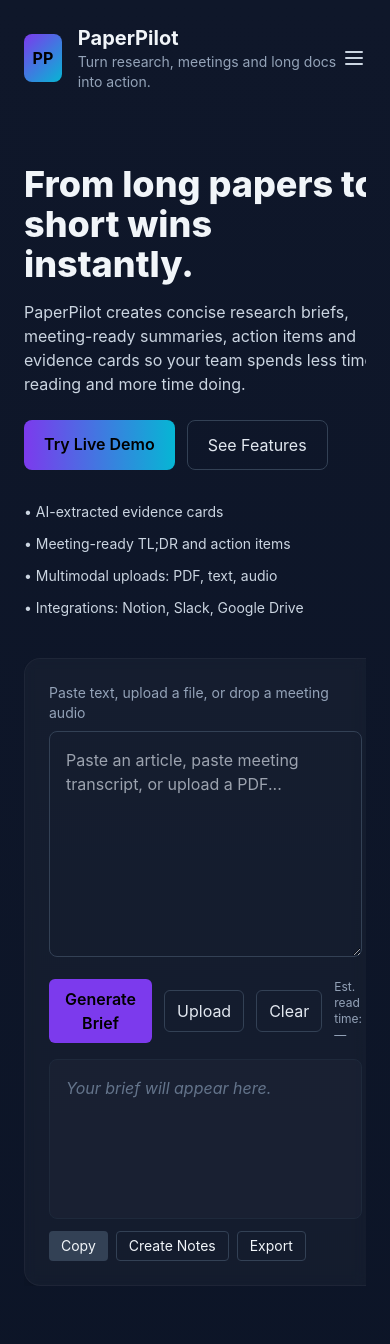
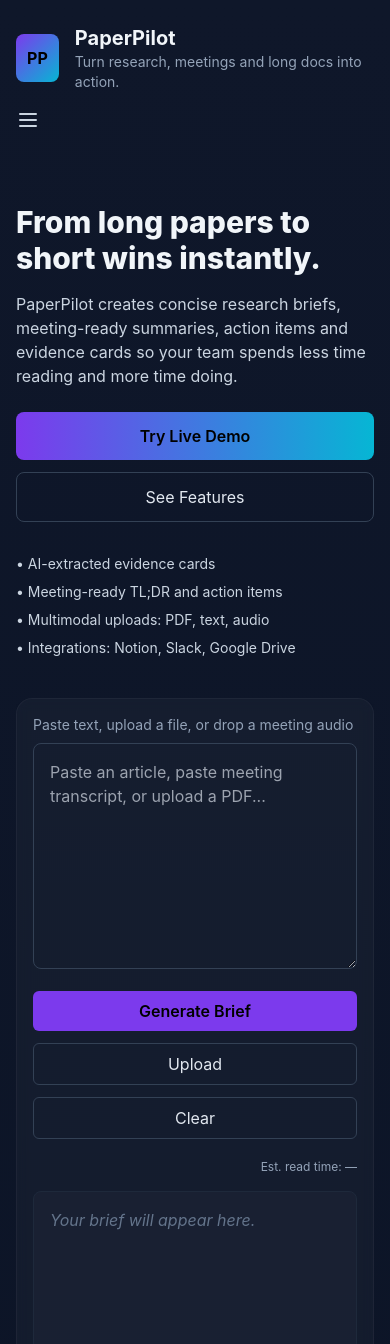
Before and after one commit to alphaoracleai/alphaoracleai, a plain HTML site: page index.html in a window 390 px wide. Shown: the top 1344 px of the page. Drawn offline with nearby package versions, Linux system fonts and the light colour scheme.

Commit message:
Update index.html

```diff
--- a/index.html
+++ b/index.html
@@ -6,18 +6,44 @@
   <title>PaperPilot AI Research & Meeting Briefs</title>
   <script src="https://cdn.tailwindcss.com"></script>
   <style>
-    :root{--bg1:#0f172a;--card:#0b1220;--accent:#7c3aed;--muted:#94a3b8}
-    body{background:linear-gradient(180deg,var(--bg1) 0%,#071021 100%);font-family:Inter, ui-sans-serif, system-ui, -apple-system, 'Segoe UI', Roboto, 'Helvetica Neue', Arial}
-    .glass{background:rgba(255,255,255,0.03);backdrop-filter:blur(6px);border:1px solid rgba(255,255,255,0.04)}
-    .fade-in{opacity:0;transform:translateY(12px);transition:all .6s ease}
-    .fade-in.visible{opacity:1;transform:none}
-    pre.pretty{white-space:pre-wrap;word-wrap:break-word}
-    .blob{filter:blur(52px);opacity:.12}
+    :root {
+      --bg1:#0f172a;
+      --card:#0b1220;
+      --accent:#7c3aed;
+      --muted:#94a3b8;
+    }
+    body {
+      background: linear-gradient(180deg,var(--bg1) 0%,#071021 100%);
+      font-family: Inter, ui-sans-serif, system-ui, -apple-system, 'Segoe UI', Roboto, 'Helvetica Neue', Arial;
+    }
+    .glass {
+      background: rgba(255,255,255,0.03);
+      backdrop-filter: blur(6px);
+      border: 1px solid rgba(255,255,255,0.04);
+    }
+    .fade-in {
+      opacity: 0;
+      transform: translateY(12px);
+      transition: all .6s ease;
+    }
+    .fade-in.visible {
+      opacity: 1;
+      transform: none;
+    }
+    pre.pretty {
+      white-space: pre-wrap;
+      word-wrap: break-word;
+    }
+    .blob {
+      filter: blur(52px);
+      opacity: .12;
+    }
   </style>
 </head>
 <body class="min-h-screen text-slate-100 antialiased">
+
   <!-- Header -->
-  <header class="max-w-7xl mx-auto px-6 py-6 flex items-center justify-between">
+  <header class="max-w-7xl mx-auto px-4 sm:px-6 py-6 flex flex-wrap items-center justify-between">
     <div class="flex items-center gap-4">
       <div class="w-12 h-12 rounded-lg flex items-center justify-center" style="background:linear-gradient(135deg,#7c3aed,#06b6d4);">
         <strong class="text-black">PP</strong>
@@ -29,7 +55,7 @@
     </div>
 
     <!-- Desktop Menu -->
-    <nav class="hidden md:flex items-center gap-3 text-sm">
+    <nav class="hidden md:flex items-center gap-3 text-sm mt-4 md:mt-0">
       <a href="#features" class="text-slate-300 hover:text-white">Features</a>
       <a href="#demo" class="text-slate-300 hover:text-white">Demo</a>
       <a href="#workflow" class="text-slate-300 hover:text-white">Workflow</a>
@@ -39,7 +65,7 @@
     </nav>
 
     <!-- Mobile Hamburger -->
-    <div class="md:hidden flex items-center">
+    <div class="md:hidden flex items-center mt-4">
       <button id="menuBtn" class="text-slate-300 focus:outline-none">
         <svg xmlns="http://www.w3.org/2000/svg" class="h-6 w-6" fill="none" viewBox="0 0 24 24" stroke="currentColor">
           <path stroke-linecap="round" stroke-linejoin="round" stroke-width="2" d="M4 6h16M4 12h16M4 18h16"/>
@@ -61,18 +87,18 @@
   </div>
 
   <!-- Hero -->
-  <main class="max-w-6xl mx-auto px-6 pt-12">
+  <main class="max-w-6xl mx-auto px-4 sm:px-6 pt-12">
     <section class="relative overflow-hidden">
-      <div class="grid md:grid-cols-2 gap-10 items-center">
+      <div class="grid grid-cols-1 md:grid-cols-2 gap-10 items-center">
         <div>
-          <h2 class="text-4xl md:text-5xl font-extrabold mb-4">From long papers to short wins instantly.</h2>
+          <h2 class="text-3xl sm:text-4xl md:text-5xl font-extrabold mb-4">From long papers to short wins instantly.</h2>
           <p class="text-slate-300 mb-6">PaperPilot creates concise research briefs, meeting-ready summaries, action items and evidence cards so your team spends less time reading and more time doing.</p>
-          <div class="flex gap-3">
-            <a href="#demo" class="px-5 py-3 rounded-lg bg-gradient-to-r from-[#7c3aed] to-[#06b6d4] text-black font-semibold">Try Live Demo</a>
-            <a href="#features" class="px-5 py-3 rounded-lg border border-slate-700 text-slate-200">See Features</a>
+          <div class="flex flex-col sm:flex-row gap-3">
+            <a href="#demo" class="px-5 py-3 rounded-lg bg-gradient-to-r from-[#7c3aed] to-[#06b6d4] text-black font-semibold text-center">Try Live Demo</a>
+            <a href="#features" class="px-5 py-3 rounded-lg border border-slate-700 text-slate-200 text-center">See Features</a>
           </div>
 
-          <ul class="mt-8 grid grid-cols-1 sm:grid-cols-2 gap-3 text-sm text-slate-300">
+          <ul class="mt-8 grid grid-cols-1 sm:grid-cols-2 gap-2 text-sm text-slate-300">
             <li>• AI-extracted evidence cards</li>
             <li>• Meeting-ready TL;DR and action items</li>
             <li>• Multimodal uploads: PDF, text, audio</li>
@@ -80,20 +106,20 @@
           </ul>
         </div>
 
-        <div class="glass p-6 rounded-2xl shadow-lg">
+        <div class="glass p-4 sm:p-6 rounded-2xl shadow-lg w-full">
           <label class="block text-sm text-slate-400 mb-2">Paste text, upload a file, or drop a meeting audio</label>
           <textarea id="inputText" rows="8" class="w-full p-4 rounded-lg bg-transparent border border-slate-700 text-slate-100" placeholder="Paste an article, paste meeting transcript, or upload a PDF..."></textarea>
-          <div class="mt-4 flex gap-3 items-center">
-            <button id="summarizeBtn" class="px-4 py-2 rounded-md bg-[#7c3aed] text-black font-semibold">Generate Brief</button>
+          <div class="mt-4 flex flex-col sm:flex-row gap-3 items-start sm:items-center">
+            <button id="summarizeBtn" class="px-4 py-2 rounded-md bg-[#7c3aed] text-black font-semibold w-full sm:w-auto">Generate Brief</button>
             <input id="fileInput" type="file" accept="text/plain,.txt,.md,.pdf,.docx,.mp3,.m4a" class="hidden" />
-            <button id="uploadBtn" class="px-3 py-2 rounded-md border border-slate-700 text-slate-200">Upload</button>
-            <button id="clearBtn" class="px-3 py-2 rounded-md border border-slate-700 text-slate-200">Clear</button>
-            <div class="ml-auto text-xs text-slate-400">Est. read time: <span id="readTime">—</span></div>
+            <button id="uploadBtn" class="px-3 py-2 rounded-md border border-slate-700 text-slate-200 w-full sm:w-auto">Upload</button>
+            <button id="clearBtn" class="px-3 py-2 rounded-md border border-slate-700 text-slate-200 w-full sm:w-auto">Clear</button>
+            <div class="ml-auto text-xs text-slate-400 mt-2 sm:mt-0">Est. read time: <span id="readTime">—</span></div>
           </div>
           <div id="summaryBox" class="mt-4 p-4 rounded-lg bg-[rgba(255,255,255,0.02)] border border-slate-800 h-40 overflow-auto">
             <em class="text-slate-500">Your brief will appear here.</em>
           </div>
-          <div class="mt-3 flex gap-2">
+          <div class="mt-3 flex flex-wrap gap-2">
             <button id="copyBtn" class="px-3 py-1 rounded bg-slate-700 text-sm">Copy</button>
             <button id="notesBtn" class="px-3 py-1 rounded border border-slate-700 text-sm">Create Notes</button>
             <button id="exportBtn" class="px-3 py-1 rounded border border-slate-700 text-sm">Export</button>
@@ -103,7 +129,7 @@
     </section>
 
     <!-- Features -->
-    <section id="features" class="mt-14 grid md:grid-cols-3 gap-6">
+    <section id="features" class="mt-14 grid grid-cols-1 sm:grid-cols-2 md:grid-cols-3 gap-6">
       <div class="glass p-6 rounded-2xl fade-in">
         <h3 class="text-lg font-semibold">Research Briefs</h3>
         <p class="text-slate-300 mt-2 text-sm">One-click short summary, evidence bullets with sources, and confidence scores that make reviews fast.</p>
@@ -119,9 +145,9 @@
     </section>
 
     <!-- Workflow -->
-    <section id="workflow" class="">
-      <h3 class="text-2xl font-bold text-center">How it fits into your workflow</h3>
-      <div class="mt-10 grid md:grid-cols-4 gap-6 text-center">
+    <section id="workflow" class="mt-14">
+      <h3 class="text-2xl sm:text-3xl font-bold text-center">How it fits into your workflow</h3>
+      <div class="mt-10 grid grid-cols-1 sm:grid-cols-2 md:grid-cols-4 gap-6 text-center">
         <div class="glass p-6 rounded-2xl">
           <h4 class="font-semibold">1. Upload</h4>
           <p class="text-slate-300 mt-2 text-sm">Drop in PDFs, transcripts, or notes.</p>
@@ -143,9 +169,9 @@
 
     <!-- Pricing -->
     <section id="pricing" class="mt-20">
-      <h3 class="text-2xl font-bold text-center">Pricing</h3>
+      <h3 class="text-2xl sm:text-3xl font-bold text-center">Pricing</h3>
       <p class="text-center text-slate-400 mt-2">Simple plans for individuals and teams.</p>
-      <div class="mt-10 grid md:grid-cols-3 gap-6 max-w-5xl mx-auto">
+      <div class="mt-10 grid grid-cols-1 sm:grid-cols-2 md:grid-cols-3 gap-6 max-w-5xl mx-auto">
         <div class="glass p-6 rounded-2xl text-center">
           <h4 class="text-lg font-semibold">Free</h4>
           <p class="text-slate-300 mt-2 text-sm">For casual readers & students</p>
@@ -186,8 +212,8 @@
 
     <!-- Testimonials -->
     <section id="testimonials" class="mt-16">
-      <h3 class="text-2xl font-bold text-center">What our users say</h3>
-      <div class="mt-8 grid md:grid-cols-3 gap-6">
+      <h3 class="text-2xl sm:text-3xl font-bold text-center">What our users say</h3>
+      <div class="mt-8 grid grid-cols-1 sm:grid-cols-2 md:grid-cols-3 gap-6">
         <div class="glass p-6 rounded-2xl text-sm">
           <p>“PaperPilot saves me hours every week. I drop research PDFs and get bulletproof briefs for my reports.”</p>
           <p class="mt-3 text-slate-400">— Alex, Research Analyst</p>
```
